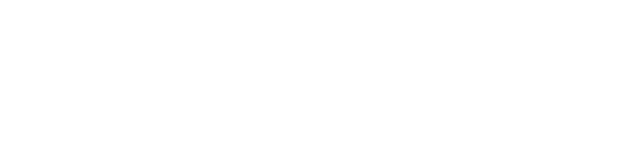
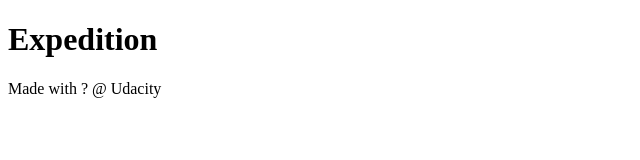
Before and after one commit to Sophia-duan/hahaha, a plain HTML site: page index.html in a window 1280 px wide. Shown: the whole page, without its empty margins (0-640 px from the left). Drawn offline with Linux system fonts and the light colour scheme.

Commit message:
initial commit

```diff
--- a/index.html
+++ b/index.html
@@ -9,6 +9,19 @@
 </head>
 <body>
 
+    <header>
+        <h1>Expedition</h1>
+    </header>
+
+    <div class="container">
+        <main>
+
+        </main>
+    </div>
+
+    <footer>
+        Made with ? @ Udacity
+    </footer>
     <script src="js/app.js"></script>
 </body>
 </html>
```
